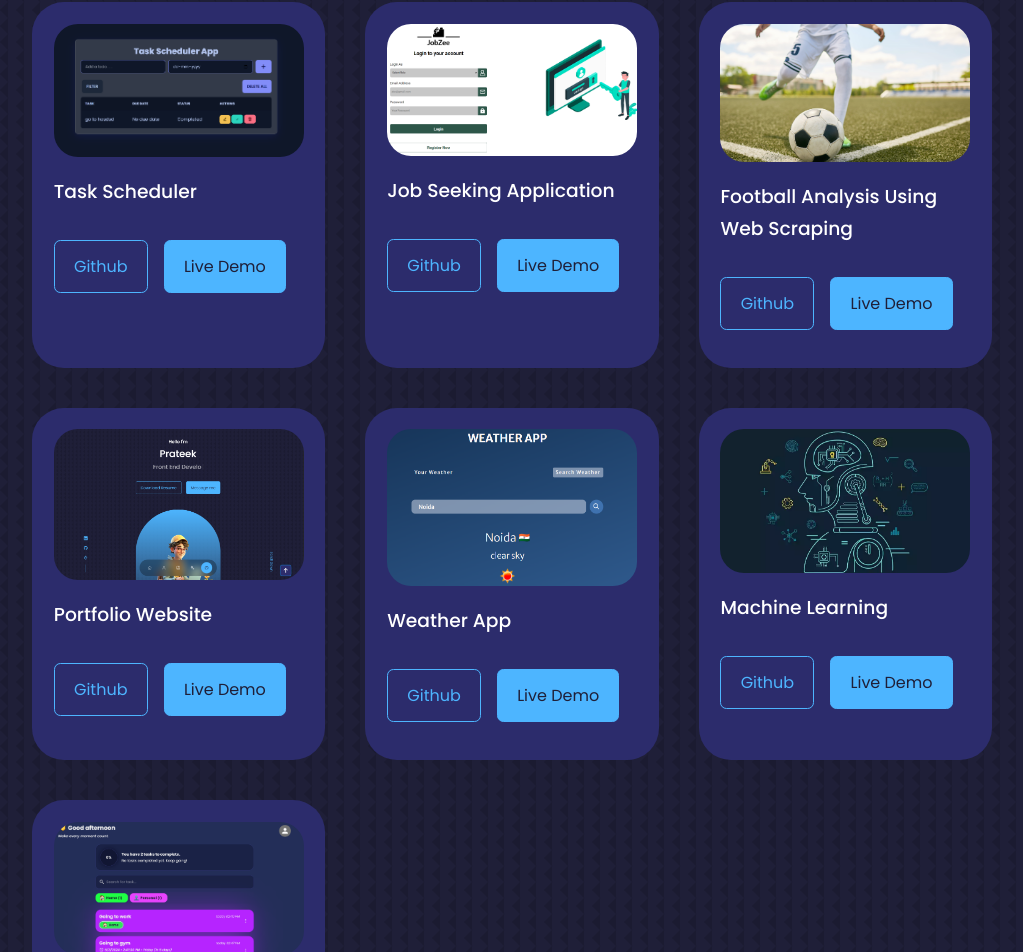
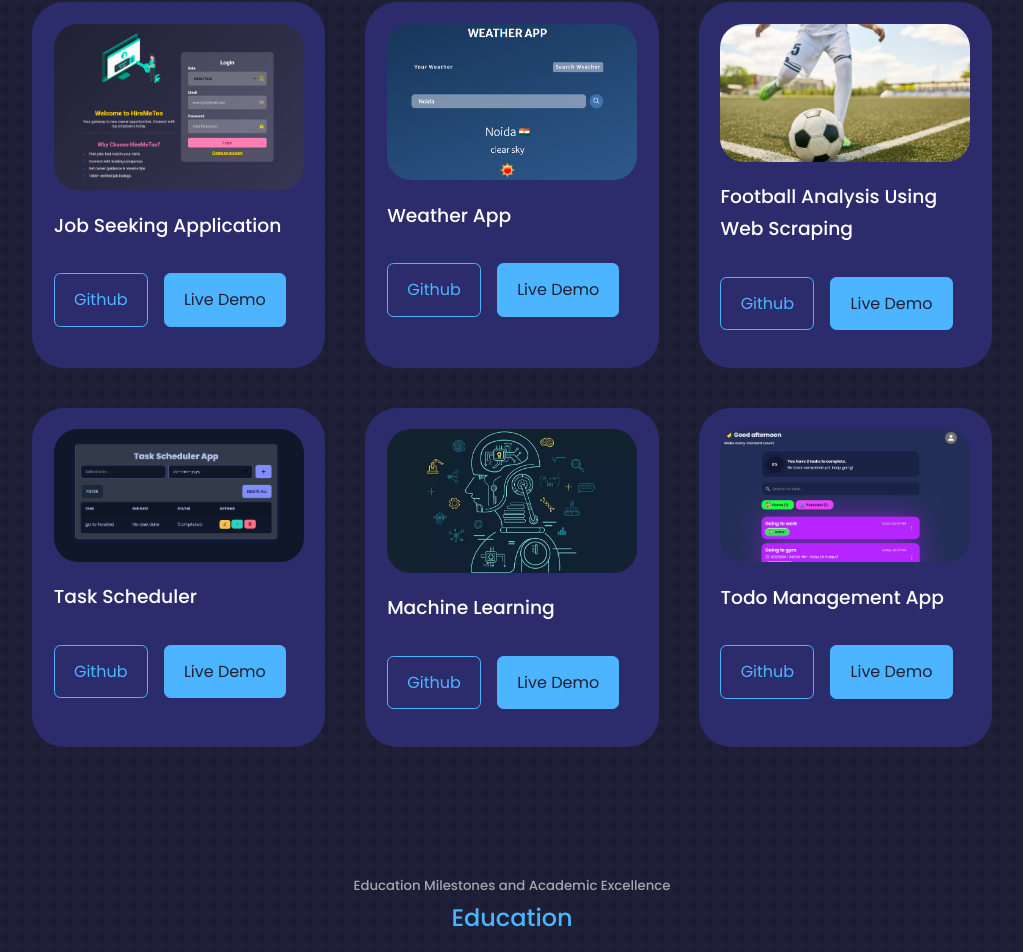
Before and after one commit to Prateek-rajput-007/Portfolio, a React (Vite) app: page / in a window 1280 px wide. Shown: the part 3806-4758 px from the top of the page, without its empty margins (128-1151 px from the left). Built offline with nearby package versions, Linux system fonts and the light colour scheme; a web font is replaced by a local one.

Commit message:
project updated

```diff
--- a/src/components/project/Project.jsx
+++ b/src/components/project/Project.jsx
@@ -6,23 +6,23 @@ import IMG3 from '../../assets/weather.png';
 import IMG4 from '../../assets/machine.png';
 import IMG5 from '../../assets/portfolio_project.png';
 import IMG6 from '../../assets/football.png';
-import Job from '../../assets/Job.png';
+import Job from '../../assets/Job (3).png';
 import { motion } from "framer-motion";
 
 const data = [
   {
     id: 1,
-    image: IMG1,
-    title: 'Task Scheduler',
-    github: 'https://github.com/Prateek-rajput-007/Task-Scheduler',
-    demo: 'https://to-do-scheduler.netlify.app/'
+    image: Job,
+    title: 'Job Seeking Application',
+    github: 'https://github.com/Prateek-rajput-007/full-stack-job-seeking-app/',
+    demo: 'https://js-seeker.onrender.com/'
   },
   {
     id: 2,
-    image: Job,
-    title: 'Job Seeking Application',
-    github: 'https://github.com/Prateek-rajput-007/Job-Seeking-',
-    demo: 'https://www.youtube.com/watch?v=C_9-729awzg'
+    image: IMG3,
+    title: 'Weather App',
+    github: 'https://github.com/Prateek-rajput-007/Machine-Learning-Projects',
+    demo: 'https://weatherifyapp.netlify.app/'
   },
   {
     id: 3,
@@ -33,27 +33,20 @@ const data = [
   },
   {
     id: 4,
-    image: IMG5,
-    title: 'Portfolio Website',
-    github: 'https://github.com/Prateek-rajput-007/Portfolio',
-    demo: 'https://github.com/Prateek-rajput-007/Machine-Learning-Projects'
+    image: IMG1,
+    title: 'Task Scheduler',
+    github: 'https://github.com/Prateek-rajput-007/Task-Scheduler',
+    demo: 'https://to-do-scheduler.netlify.app/'
   },
   {
     id: 5,
-    image: IMG3,
-    title: 'Weather App',
-    github: 'https://github.com/Prateek-rajput-007/Machine-Learning-Projects',
-    demo: 'https://weatherifyapp.netlify.app/'
-  },
-  {
-    id: 6,
     image: IMG4,
     title: 'Machine Learning',
     github: 'https://github.com/Prateek-rajput-007/Machine-Learning-Projects',
     demo: 'https://github.com/Prateek-rajput-007/Machine-Learning-Projects'
   },
   {
-    id: 7,
+    id: 6,
     image: IMG2,
     title: 'Todo Management App',
     github: 'https://github.com/Prateek-rajput-007/Todo-Management-App',
```
Also changed, not shown: src/assets/Job (3).png (added).
